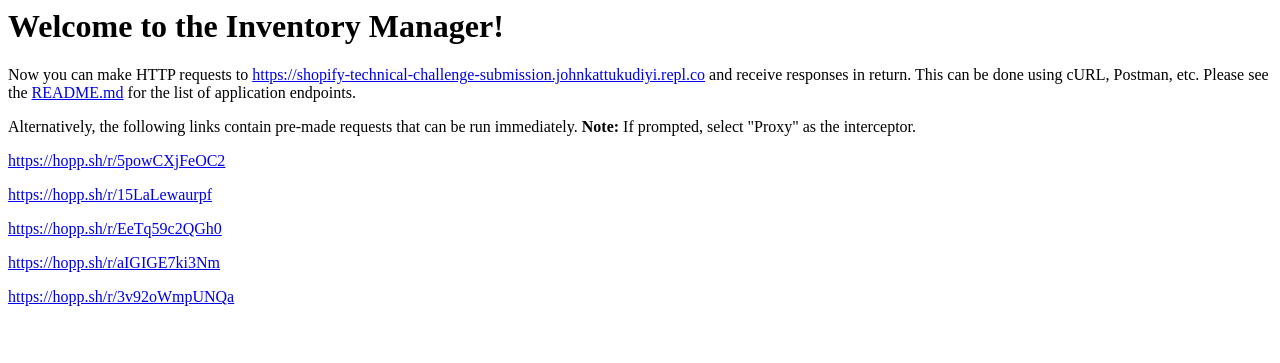
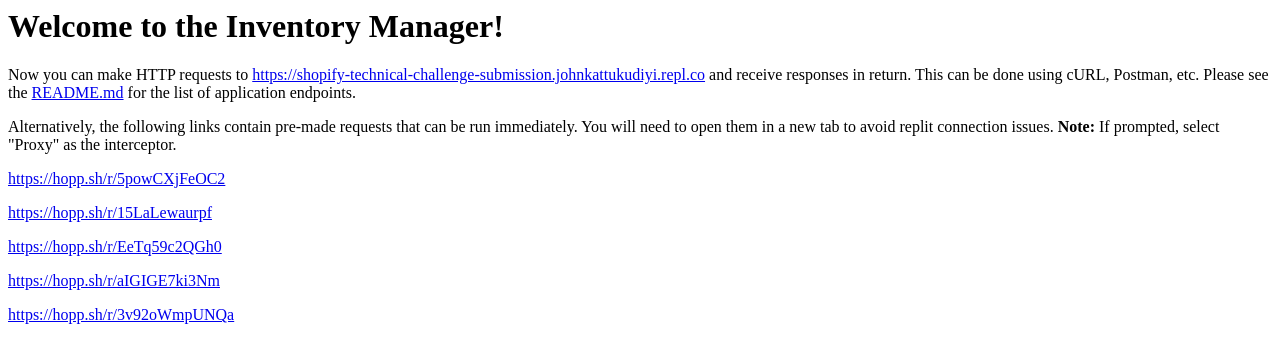
Before and after one commit to jskattuk/inventory-manager, a Flask app: page / in a window 1280 px wide. Shown: the top 363 px of the page. Run offline with Flask 2, Linux system fonts and the light colour scheme.

Commit message:
update README and welcome page

```diff
--- a/src/templates/welcome.html
+++ b/src/templates/welcome.html
@@ -1,6 +1,6 @@
 <h1>Welcome to the Inventory Manager!</h1>
 <p>Now you can make HTTP requests to <a href="https://shopify-technical-challenge-submission.johnkattukudiyi.repl.co">https://shopify-technical-challenge-submission.johnkattukudiyi.repl.co</a> and receive responses in return. This can be done using cURL, Postman, etc. Please see the <a href="https://github.com/jskattuk/shopify-technical-challenge-submission/blob/master/README.md#application-endpoints">README.md</a> for the list of application endpoints.</p>
-<p>Alternatively, the following links contain pre-made requests that can be run immediately.&nbsp;<strong>Note:</strong> If prompted, select "Proxy" as the interceptor.</p>
+<p>Alternatively, the following links contain pre-made requests that can be run immediately. You will need to open them in a new tab to avoid replit connection issues.&nbsp;<strong>Note:</strong> If prompted, select "Proxy" as the interceptor.</p>
 <p><a href="https://hopp.sh/r/5powCXjFeOC2">https://hopp.sh/r/5powCXjFeOC2</a></p>
 <p><a href="https://hopp.sh/r/15LaLewaurpf">https://hopp.sh/r/15LaLewaurpf</a></p>
 <p><a href="https://hopp.sh/r/EeTq59c2QGh0">https://hopp.sh/r/EeTq59c2QGh0</a></p>
```
Also changed, not shown: README.md.
